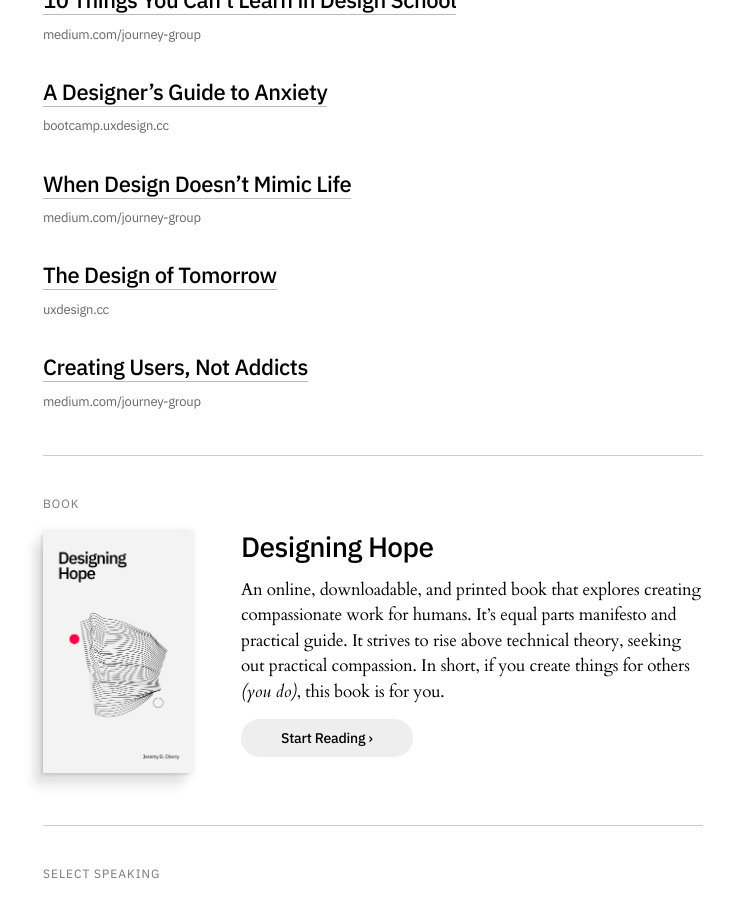
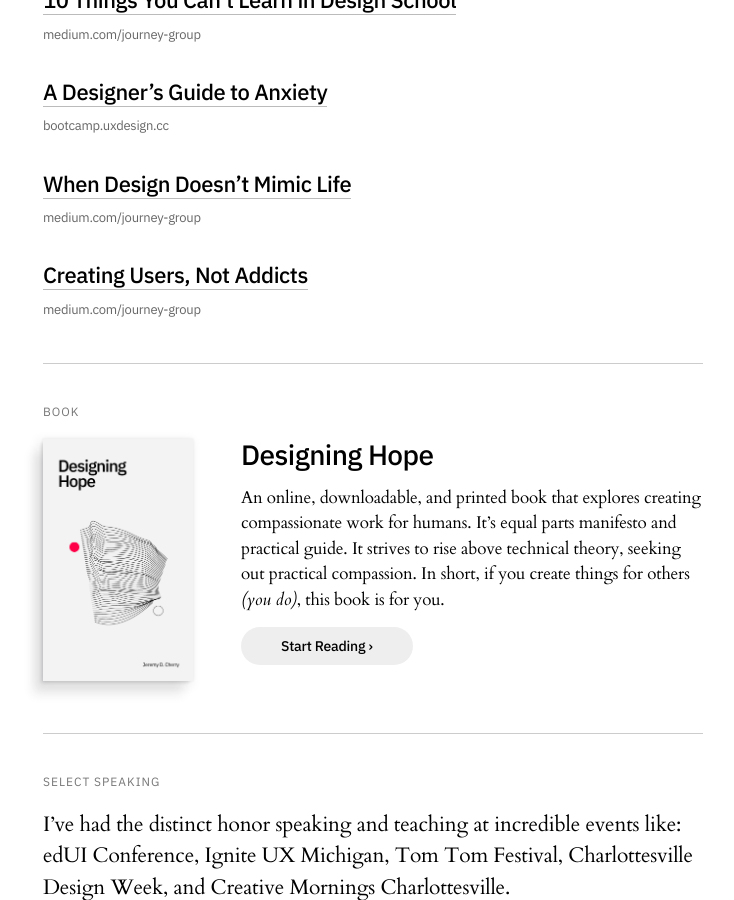
Before and after one commit to jeremydcherry/jeremydcherry.github.io, a Jekyll site: the page built from index.md, in a window 1280 px wide and 900 px high, scrolled down 1154 px. Shown: the whole window, without its empty margins (417-1151 px from the left). Built offline with Jekyll 4.4.1, drawn with Linux system fonts in a browser that asks for light colours.

Commit message:
Updated essays section

```diff
--- a/index.md
+++ b/index.md
@@ -32,9 +32,6 @@ I’ve had the distinct honor of being published by hardworking folks like: Boot
 
 ### [When Design Doesn’t Mimic Life](https://medium.com/journey-group/the-art-of-abstraction-85971f5c4757)
 ###### medium.com/journey-group
-
-### [The Design of Tomorrow](https://uxdesign.cc/the-design-of-tomorrow-how-the-future-of-design-lies-in-your-humanity-810a05995115)
-###### uxdesign.cc
 
 ### [Creating Users, Not Addicts](https://medium.com/journey-group/creating-users-not-addicts-73e1774297c7)
 ###### medium.com/journey-group
```
